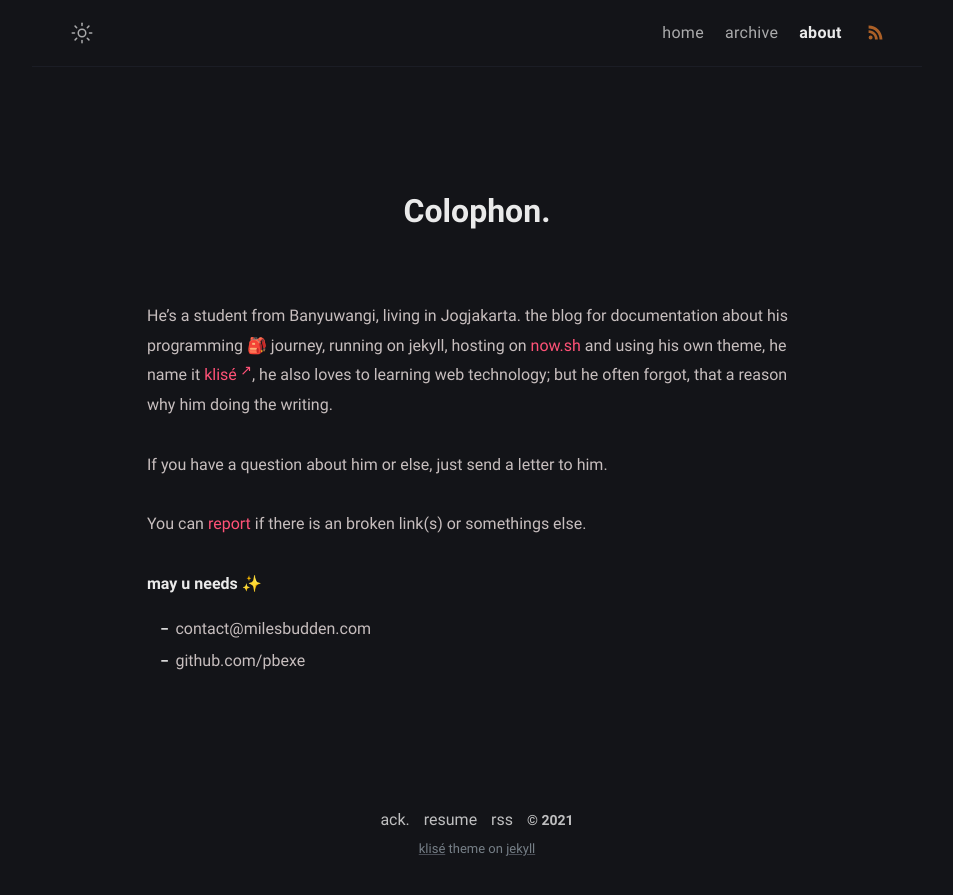
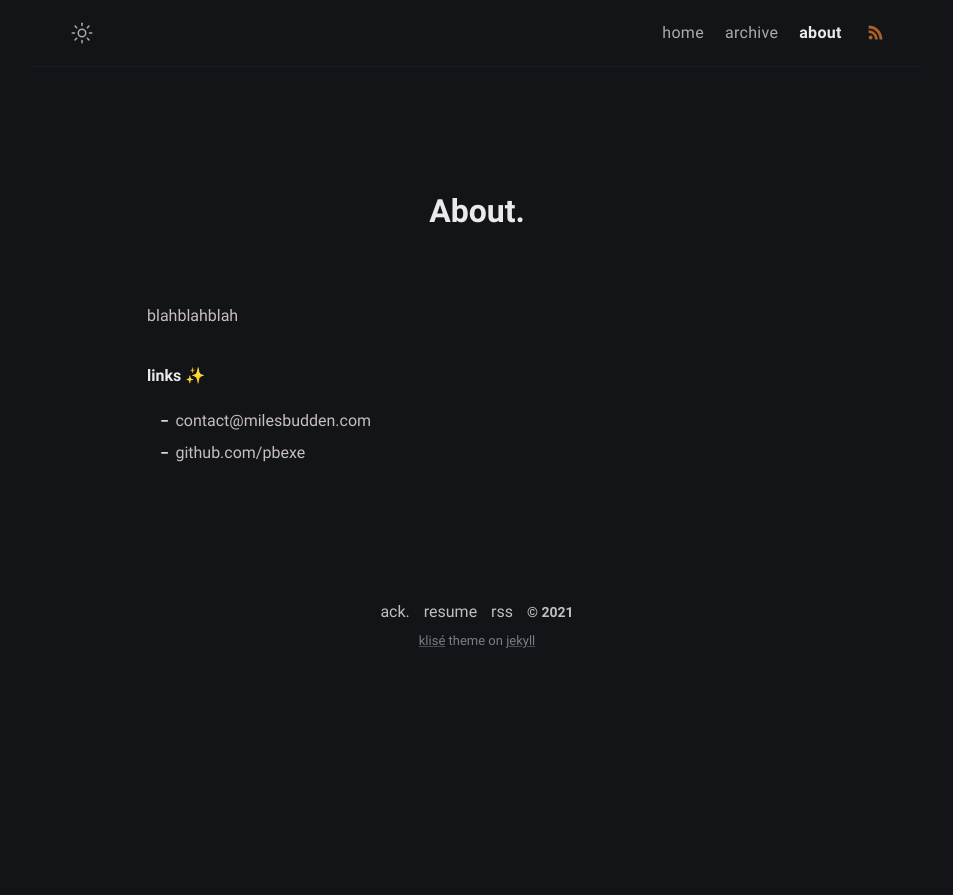
Before and after one commit to pbexe/jekyll-klise, a Jekyll site: the page built from about.md, in a window 1280 px wide. Shown: the top 895 px of the page, without its empty margins (163-1116 px from the left). Built offline with Jekyll 4.4.1, drawn with Linux system fonts in a browser that asks for light colours.

Commit message:
More changes

```diff
--- a/about.md
+++ b/about.md
@@ -1,18 +1,14 @@
 ---
-title: Colophon
+title: About
 permalink: /about/
 layout: page
-excerpt: Hello peeps, I'm student of computer science from Banyuwangi, living in Jogjakarta. This blog for documentation about my programming journey, running on jekyll, hosting on netlify and using my own simple theme.
+excerpt: Some subtitle
 comments: false
 ---
 
-He's a student from Banyuwangi, living in Jogjakarta. the blog for documentation about his programming 🎒 journey, running on jekyll, hosting on [now.sh](http://now.sh) and using his own theme, he name it <a href="https://github.com/piharpi/jekyll-klise" target="_blank" rel="noopener">klisé</a>, he also loves to learning web technology; but he often forgot, that a reason why him doing the writing.
+blahblahblah
 
-If you have a question about him or else, just send a letter to him.
-
-You can [report](http://github.com/piharpi/jekyll-klise/issues/new) if there is an broken link(s) or somethings else.
-
-**may u needs ✨**
+**links ✨**
 
 - {{ site.author.email }}
 - github.com/{{ site.author.github }}
```
